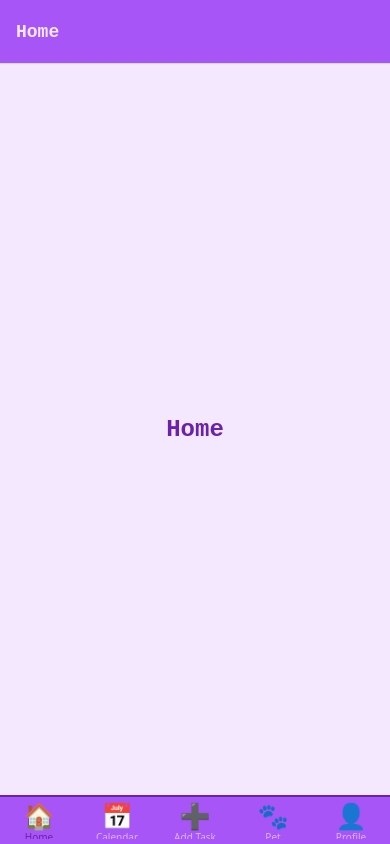
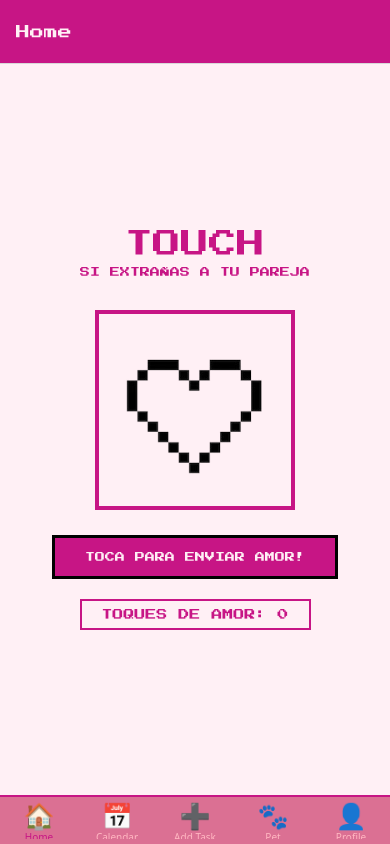
Before and after one commit to samdg441/app-pareja, a React Native app: screen /Home in a window 390 px wide. Built offline with nearby package versions, Linux system fonts and the light colour scheme.

Commit message:
create home screen

```diff
--- a/App.js
+++ b/App.js
@@ -1,9 +1,10 @@
 import React from 'react';
+import { View, ActivityIndicator, StyleSheet, Text } from 'react-native'; // <-- ¡Aquí agregamos Text!
 import { NavigationContainer } from '@react-navigation/native';
 import { createBottomTabNavigator } from '@react-navigation/bottom-tabs';
-import { Text } from 'react-native';
+import { useFonts } from 'expo-font';
 
-import { ThemeProvider, useTheme } from './src/theme/ThemeContext';
+import { ThemeProvider } from './src/theme/ThemeContext';
 
 import HomeScreen from './src/screens/HomeScreen';
 import CalendarScreen from './src/screens/CalendarScreen';
@@ -13,7 +14,7 @@ import ProfileScreen from './src/screens/ProfileScreen';
 
 const Tab = createBottomTabNavigator();
 
-// Simple pixel‑style emojis for tab icons
+// Pixel‑art inspired tab icons (text/emoji)
 const TAB_ICONS = {
   Home: '🏠',
   Calendar: '📅',
@@ -22,29 +23,36 @@ const TAB_ICONS = {
   Profile: '👤',
 };
 
+// New theme matching Figma: soft light pink background + dark magenta primary
+const pixelTheme = {
+  background: '#FFF0F5',  // soft light pink
+  primary: '#C71585',     // sharp dark magenta
+  light: '#FFB6C1',       // light pink
+  medium: '#DB7093',      // pale violet red
+  dark: '#8B0A50',        // deep magenta
+};
+
 function MainTabs() {
-  const { theme } = useTheme();
-
   return (
     <Tab.Navigator
       screenOptions={({ route }) => ({
         tabBarIcon: ({ color, size }) => (
           <Text style={{ fontSize: size, color }}>{TAB_ICONS[route.name]}</Text>
         ),
-        tabBarActiveTintColor: theme.dark,
-        tabBarInactiveTintColor: theme.light,
+        tabBarActiveTintColor: pixelTheme.primary,
+        tabBarInactiveTintColor: pixelTheme.light,
         tabBarStyle: {
-          backgroundColor: theme.medium,
-          borderTopColor: theme.dark,
+          backgroundColor: pixelTheme.medium,
+          borderTopColor: pixelTheme.primary,
           borderTopWidth: 2,
         },
         headerStyle: {
-          backgroundColor: theme.medium,
+          backgroundColor: pixelTheme.primary,
         },
-        headerTintColor: theme.background,
+        headerTintColor: pixelTheme.background,
         headerTitleStyle: {
-          fontFamily: 'monospace',
-          fontWeight: 'bold',
+          fontFamily: 'PressStart2P-Regular',
+          fontSize: 14,
         },
       })}
     >
@@ -58,11 +66,32 @@ function MainTabs() {
 }
 
 export default function App() {
+  const [fontsLoaded] = useFonts({
+    'PressStart2P-Regular': require('./assets/fonts/PressStart2P-Regular.ttf'),
+  });
+
+  if (!fontsLoaded) {
+    return (
+      <View style={styles.loadingContainer}>
+        <ActivityIndicator size="large" color={pixelTheme.primary} />
+      </View>
+    );
+  }
+
   return (
-    <ThemeProvider>
+    <ThemeProvider initialTheme={pixelTheme}>
       <NavigationContainer>
         <MainTabs />
       </NavigationContainer>
     </ThemeProvider>
   );
 }
+
+const styles = StyleSheet.create({
+  loadingContainer: {
+    flex: 1,
+    justifyContent: 'center',
+    alignItems: 'center',
+    backgroundColor: '#FFF0F5',
+  },
+});
--- a/app.json
+++ b/app.json
@@ -24,6 +24,9 @@
     },
     "web": {
       "favicon": "./assets/favicon.png"
-    }
+    },
+    "plugins": [
+      "expo-font"
+    ]
   }
 }
--- a/package.json
+++ b/package.json
@@ -1,7 +1,7 @@
 {
   "name": "app",
   "version": "1.0.0",
-"main": "expo/AppEntry",
+  "main": "expo/AppEntry",
   "scripts": {
     "start": "expo start",
     "android": "expo start --android",
@@ -12,6 +12,7 @@
     "@react-navigation/bottom-tabs": "^7.18.8",
     "@react-navigation/native": "^7.3.8",
     "expo": "~54.0.34",
+    "expo-font": "~14.0.12",
     "expo-status-bar": "~3.0.9",
     "react": "19.1.0",
     "react-native": "0.81.5",
--- a/src/screens/HomeScreen.js
+++ b/src/screens/HomeScreen.js
@@ -1,13 +1,68 @@
-import React from 'react';
-import { View, Text, StyleSheet } from 'react-native';
+import React, { useState } from 'react';
+import {
+  View,
+  Text,
+  Image,
+  TouchableOpacity,
+  StyleSheet,
+} from 'react-native';
 import { useTheme } from '../theme/ThemeContext';
+
+// Import heart images (0 to 4)
+// Import heart images (0 to 4)
+const heartImages = [
+  require('../../assets/heart_0.png'),
+  require('../../assets/heart_1.png'),
+  require('../../assets/heart_2.png'),
+  require('../../assets/heart_3.png'),
+  require('../../assets/heart_4.png'),
+];
 
 const HomeScreen = () => {
   const { theme } = useTheme();
+  const [touchesToday, setTouchesToday] = useState(0);
+
+  const handleSendLove = () => {
+    setTouchesToday(prev => prev + 1);
+  };
+
+  // Prevent array index out of bounds: cap at 4
+  const heartIndex = Math.min(touchesToday, 4);
 
   return (
     <View style={[styles.container, { backgroundColor: theme.background }]}>
-      <Text style={[styles.text, { color: theme.dark }]}>Home</Text>
+      {/* Top text section */}
+      <Text style={[styles.title, { color: theme.primary }]}>TOUCH</Text>
+      <Text style={[styles.subtitle, { color: theme.primary }]}>
+        SI EXTRAÑAS A TU PAREJA
+      </Text>
+
+      {/* Heart display box */}
+      <View style={[styles.heartBox, { borderColor: theme.primary }]}>
+        <Image
+          source={heartImages[heartIndex]}
+          style={styles.heartImage}
+          resizeMode="contain"
+        />
+      </View>
+
+      {/* Send button */}
+      <TouchableOpacity
+        style={[styles.sendButton, { backgroundColor: theme.primary }]}
+        onPress={handleSendLove}
+        activeOpacity={0.8}
+      >
+        <Text style={[styles.sendButtonText, { color: theme.background }]}>
+          TOCA PARA ENVIAR AMOR!
+        </Text>
+      </TouchableOpacity>
+
+      {/* Touches counter */}
+      <View style={[styles.statusContainer, { borderColor: theme.primary }]}>
+        <Text style={[styles.statusText, { color: theme.primary }]}>
+          TOQUES DE AMOR: {touchesToday}
+        </Text>
+      </View>
     </View>
   );
 };
@@ -17,12 +72,53 @@ export default HomeScreen;
 const styles = StyleSheet.create({
   container: {
     flex: 1,
+    alignItems: 'center',
+    justifyContent: 'center',
+    paddingHorizontal: 20,
+  },
+  title: {
+    fontFamily: 'PressStart2P-Regular',
+    fontSize: 28,
+    textAlign: 'center',
+    marginBottom: 6,
+  },
+  subtitle: {
+    fontFamily: 'PressStart2P-Regular',
+    fontSize: 10,
+    textAlign: 'center',
+    marginBottom: 30,
+    lineHeight: 16,
+  },
+  heartBox: {
+    width: 200,
+    aspectRatio: 1,
+    borderWidth: 4,
     justifyContent: 'center',
     alignItems: 'center',
+    marginBottom: 25,
   },
-  text: {
-    fontSize: 24,
-    fontFamily: 'monospace', // pixel‑art vibe
-    fontWeight: 'bold',
+  heartImage: {
+    width: '80%',
+    height: '80%',
+  },
+  sendButton: {
+    paddingVertical: 14,
+    paddingHorizontal: 30,
+    borderWidth: 3,
+    borderColor: '#000', // gives a chunky pixel border
+    marginBottom: 20,
+  },
+  sendButtonText: {
+    fontFamily: 'PressStart2P-Regular',
+    fontSize: 10,
+  },
+  statusContainer: {
+    borderWidth: 2,
+    paddingVertical: 8,
+    paddingHorizontal: 20,
+  },
+  statusText: {
+    fontFamily: 'PressStart2P-Regular',
+    fontSize: 11,
   },
 });
```
Also changed, not shown: 1 other file (tests, documents, lock files or other folders).
